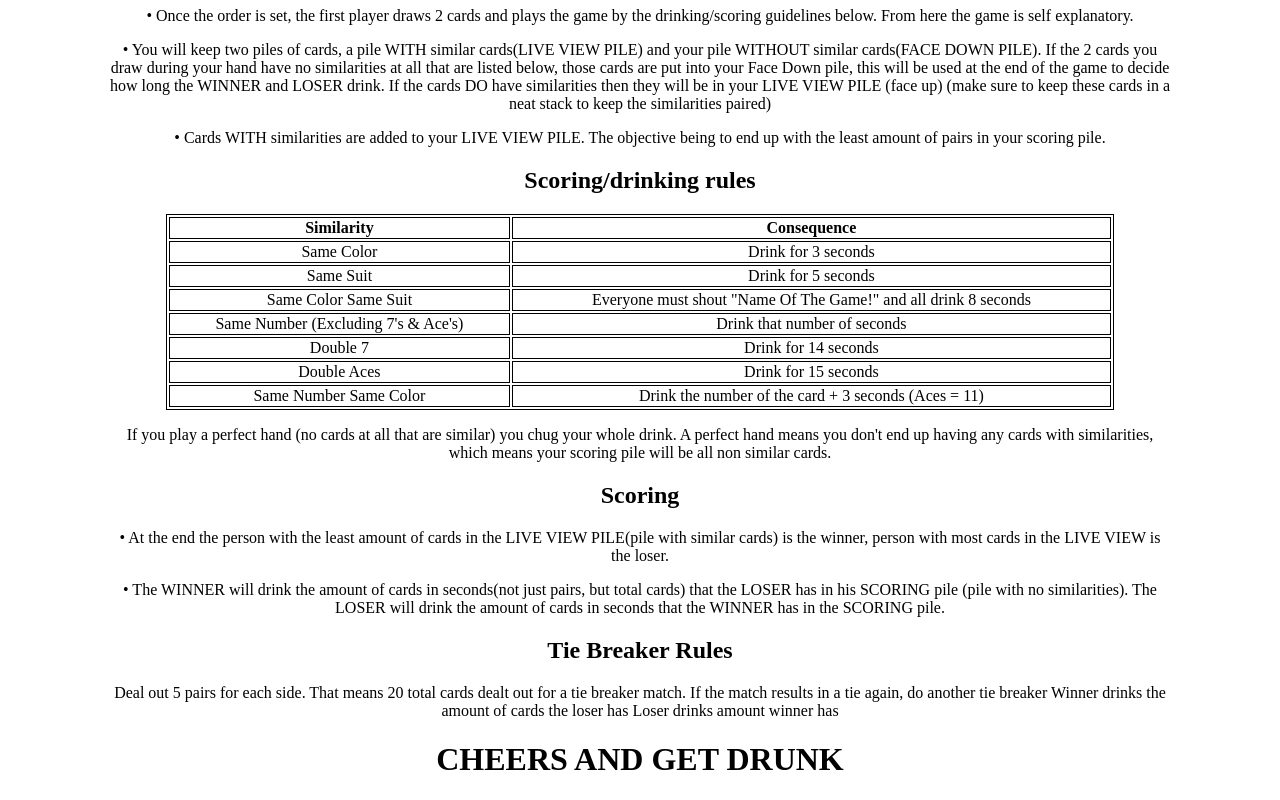
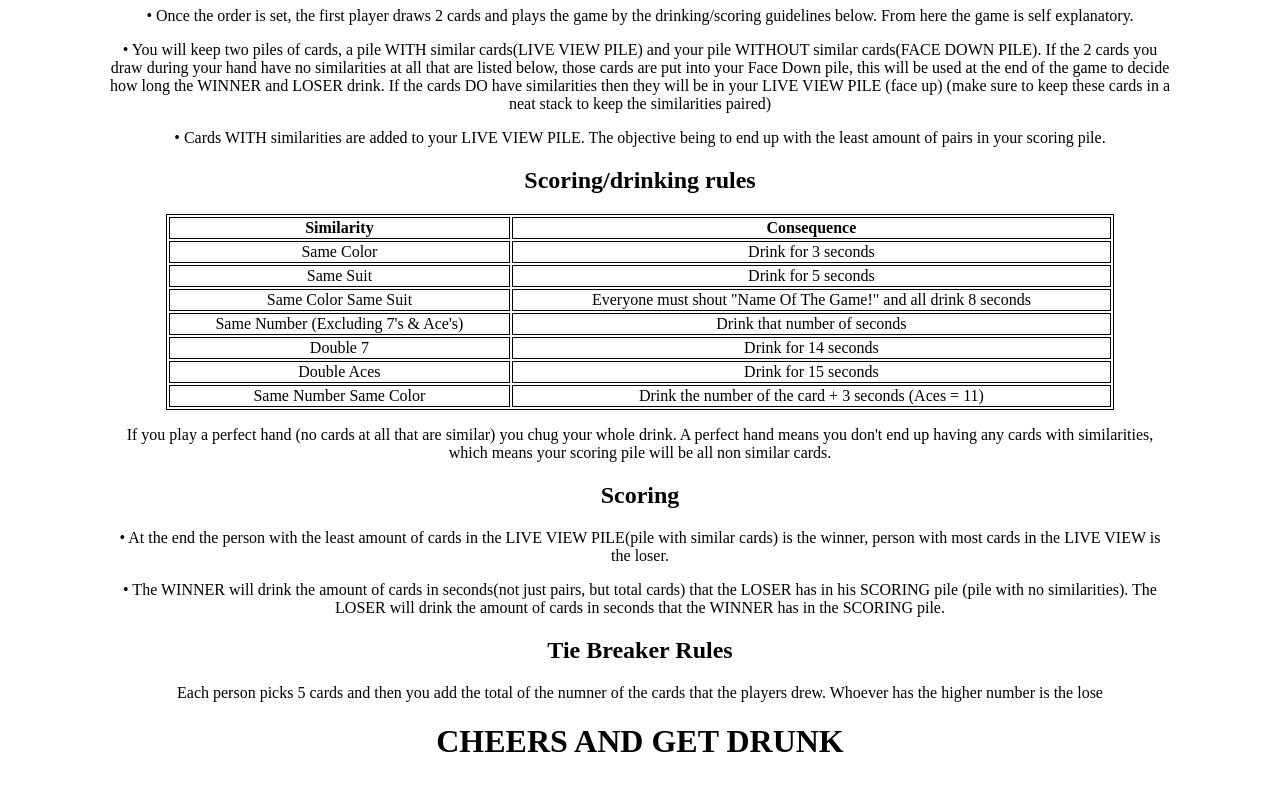
Before and after one commit to pdavisDU/scss, a plain HTML site: page index.html in a window 1280 px wide. Shown: the part 341-1141 px from the top of the page. Drawn offline with Linux system fonts and the light colour scheme.

Commit message:
finished tie break rules

```diff
--- a/index.html
+++ b/index.html
@@ -77,7 +77,7 @@
     <p>• The WINNER will drink the amount of cards in seconds(not just pairs, but total cards) that the LOSER has in his SCORING pile (pile with no similarities). The LOSER will drink the amount of cards in seconds that the WINNER has in the SCORING pile.
     </p>
      <h2>Tie Breaker Rules</h2>
-     <p>Deal out 5 pairs for each side. That means 20 total cards dealt out for a tie breaker match. If the match results in a tie again, do another tie breaker Winner drinks the amount of cards the loser has Loser drinks amount winner has
+     <p>Each person picks 5 cards and then you add the total of the numner of the cards that the players drew. Whoever has the higher number is the lose
      </p>
     </p>
     <h1>CHEERS AND GET DRUNK</h1>
```
